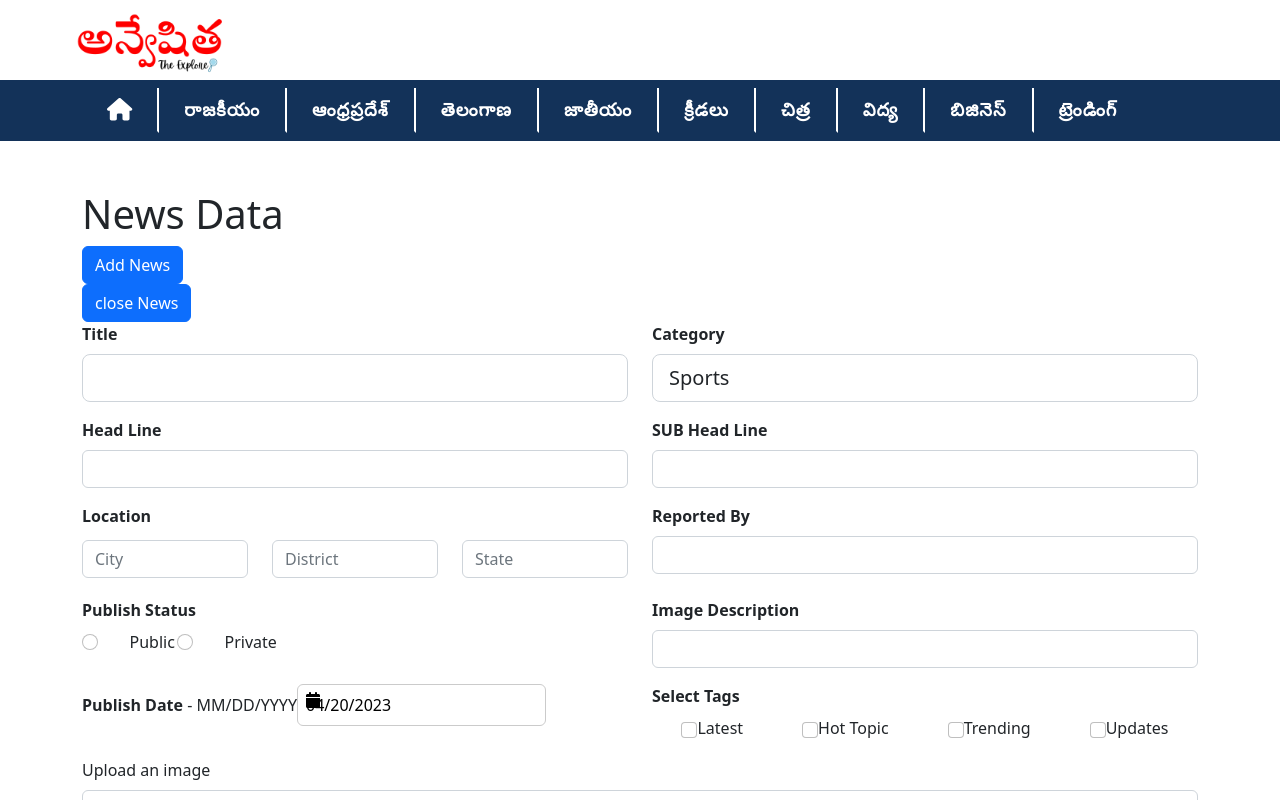
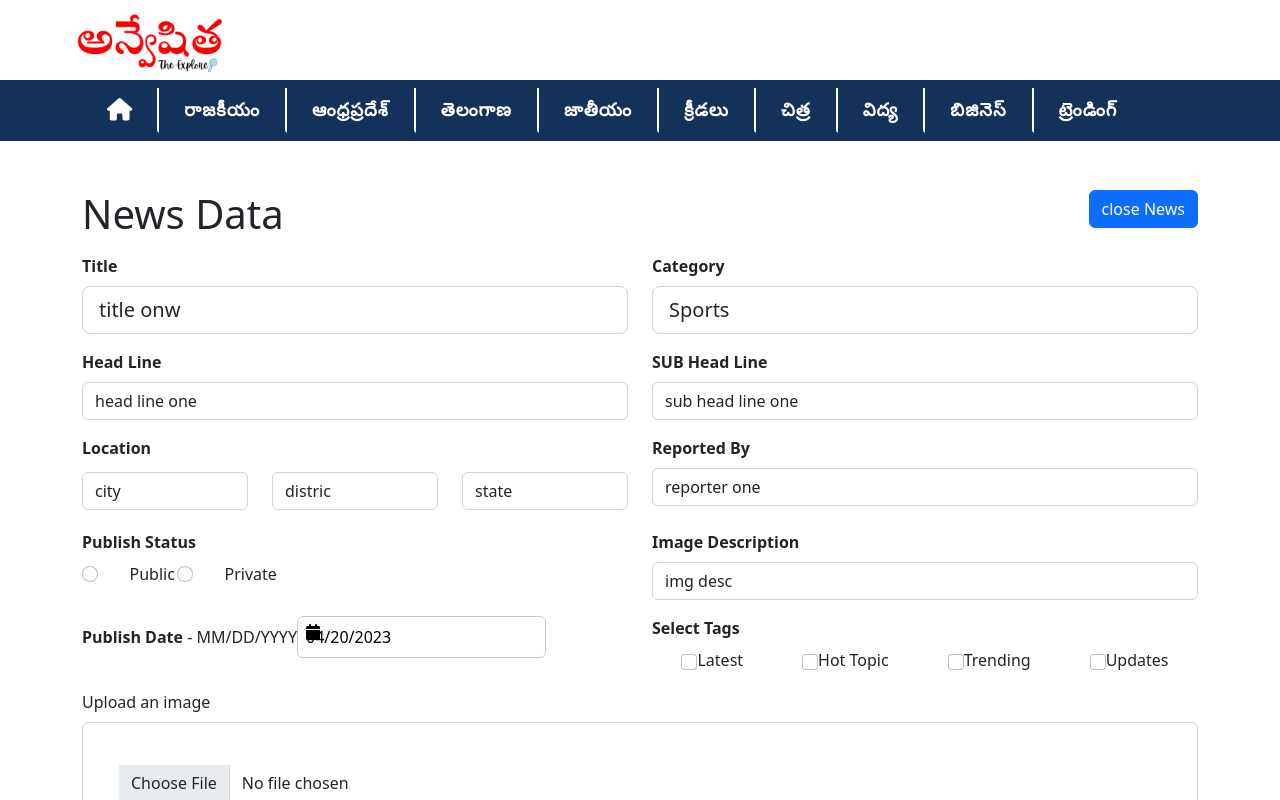
Before and after one commit to lavuhemanth/anveshitha, a React (Create React App) app: page /update/1 in a window 1280 px wide. Both pictures are taken after a click on the button "Add News". Shown: the top 800 px of the page. Built offline with nearby package versions, Linux system fonts and the light colour scheme.

Commit message:
#update generateNews

```diff
--- a/src/App.scss
+++ b/src/App.scss
@@ -8,6 +8,10 @@ $color-hotpink: #FF4081;
 $color-white: white;
 $color-electric-blue: #2196F3;
 $color-liteDark-blue: #1B477E;
+
+body {
+  position: relative;
+}
 
 // set-tow
 
@@ -104,7 +108,13 @@ box-shadow: none !important;
   padding: 10px;
 }
 
-footer p , footer li{
+
+.footer {
+  position: relative;
+  bottom: 0px;
+  top: 10vh;
+}
+.footer p , .footer li{
   font-weight: 300;
   color: white;
 }
@@ -144,3 +154,7 @@ footer p , footer li{
   color: red;
   background-color: #eeeeeea0;
 }
+
+.align-right {
+  text-align: right;
+}
--- a/src/app/components/GenerateNews.js
+++ b/src/app/components/GenerateNews.js
@@ -1,5 +1,5 @@
 import React, { useState } from "react";
-import { Button } from "react-bootstrap";
+import { Button, Row, Col } from "react-bootstrap";
 import CreateFrom from "../templates/create-form/CreateForm";
 import NewsData from "../templates/news-data/NewsData";
 
@@ -11,25 +11,26 @@ function GenerateNews() {
   const [selectedDataIndex, setSelectedDataIndex] = useState(null);
   const [selectedData, setSelectedData] = useState(null);
 
-  const handleCreateForm = () => setShow(true);
-
-  const handleNewsList = () => {
-
-    if (selectedDataIndex) {
-    }
+  const clsEdit = () => {
+    setSelectedData(null);
+    setSelectedDataIndex(null);
+    setShow(false);
   };
 
   const addToDescriptionList = (data) => {
-    if (selectedDataIndex && selectedDataIndex >= 0) {
+    console.log(
+      typeof selectedDataIndex,
+      selectedDataIndex , selectedDataIndex >= 0, ' COnditions'
+    );
+    if (selectedDataIndex !== null && Number(selectedDataIndex) >= 0) {
       const newList = newsList;
       newList[selectedDataIndex] = data;
-      setSelectedData(null);
-      setSelectedDataIndex(null);
       setNewsList(newList);
     } else {
       setNewsList([...newsList, data]);
     }
-    setShow(false);
+    clsEdit();
+    console.log(newsList);
   };
 
   const onEditSubject = (indx) => {
@@ -47,26 +48,34 @@ function GenerateNews() {
 
 
   return (
-    <>
     <div>
+      <Row className="mb-2">
+        <Col>
           <h1>News Data</h1>
-        <Button onClick={handleCreateForm}>Add News</Button>
-      </div>
+        </Col>
+        <Col className="align-right">
+          {!show && <Button onClick={() => setShow(true)}>Add News</Button>}
+          {show && <Button onClick={() => clsEdit()}>close News</Button>}
+        </Col>
+      </Row>
 
+      <Row className="mb-2">
         {show && (
-        <>
-          <Button onClick={handleCreateForm}>close News</Button>
           <CreateFrom onSubmit={addToDescriptionList} newsData={selectedData} />
-        </>
         )}
         {!show && newsList.length > 0 && (
           <NewsData
-          onSubmit={handleNewsList}
+            list={newsList}
             onDelete={deleteSubject}
             onEdit={onEditSubject}
           />
         )}
-    </>
+
+        {!show && newsList.length === 0 && (
+          <h1 className="text-center m-5 p-5">No Data found</h1>
+        )}
+      </Row>
+    </div>
   );
 }
 
--- a/src/app/templates/create-form/CreateForm.js
+++ b/src/app/templates/create-form/CreateForm.js
@@ -10,13 +10,13 @@ import DatePicker from 'react-datepicker';
 
 function CreateFrom({onSubmit, newsData}) {
   // Form fields Start
-  const [title, setTitle] = useState(" ");
-  const [headLine, setHeadLine] = useState(" ");
-  const [subHeadline, setSubHeadline] = useState(" ");
+  const [title, setTitle] = useState("title onw");
+  const [headLine, setHeadLine] = useState("head line one");
+  const [subHeadline, setSubHeadline] = useState("sub head line one");
   const [category, setCategory] = useState("sports");
-  const [imgDesc, setImgDesc] = useState(" ");
-  const [reportedBy, setReportedBy] = useState(" ");
-  const [isPublic, setIsPublic] = useState(false);
+  const [imgDesc, setImgDesc] = useState("img desc");
+  const [reportedBy, setReportedBy] = useState("reporter one");
+  const [isPublic, setIsPublic] = useState('0');
   const [publishDate, setPublishDate] = useState(new Date());
   const [tags, setTags] = useState([]);
   const options = [
@@ -39,12 +39,16 @@ function CreateFrom({onSubmit, newsData}) {
   ];
 
   const [address, setAddress] = useState({
-    city: "",
-    district: "",
-    state: ""
+    city: "city ",
+    district: "distric",
+    state: "state"
   });
 
-    const [subjectList, setSubjectList] = useState([]);
+    const [subjectList, setSubjectList] = useState([
+      { title: "My text ", subject: "this is a lengthy subject" },
+      { title: "My text one", subject: "this is a lengthy subject one" },
+      { title: "My text two", subject: "this is a lengthy subject two" },
+    ]);
     const [subjectObj, setSubjectObj] = useState(null);
   // Form fields end
 
@@ -58,7 +62,7 @@ function CreateFrom({onSubmit, newsData}) {
   const handleHeadLineChange = (event) => setHeadLine(event.target.value);
   const handleSubHeadLineChange = (event) => setSubHeadline(event.target.value);
   const handleCategoryChange = (event) => setCategory(event.target.value);
-  const handlePublicPrivateChange = (event) => setIsPublic(event.target.value);
+  const handlePublicPrivateChange = (event) => setIsPublic(event.target.value === '0' ? '0' : '1');
   const handleDatePicker = (date) => setPublishDate(date);
 
   const handleAddressCityChange = (event) => {
@@ -286,7 +290,7 @@ function CreateFrom({onSubmit, newsData}) {
                 <Form.Check
                   size="sm"
                   type="radio"
-                  value={false}
+                  value="1"
                   name="isPublic"
                   onChange={handlePublicPrivateChange}
                 />
@@ -298,7 +302,7 @@ function CreateFrom({onSubmit, newsData}) {
                 <Form.Check
                   size="sm"
                   type="radio"
-                  value={false}
+                  value="0"
                   name="isPublic"
                   onChange={handlePublicPrivateChange}
                 />
--- a/src/app/templates/news-data/NewsData.js
+++ b/src/app/templates/news-data/NewsData.js
@@ -1,14 +1,16 @@
 import React from 'react';
 import { Button, Table } from 'react-bootstrap';
 
-function NewsData({ list, onEdit, onDelete}) {
+function NewsData({ list, onEdit, onDelete }) {
   return (
     <>
       <Table striped bordered hover>
         <thead>
           <tr>
             <th>#</th>
-            <th colSpan={2}>Subject</th>
+            <th colSpan={2}>Title</th>
+            <th>Status</th>
+            <th>Publish Date</th>
             <th className="w-100x">Actions</th>
           </tr>
         </thead>
@@ -17,9 +19,12 @@ function NewsData({ list, onEdit, onDelete}) {
             list.map((item, i) => (
               <tr key={i}>
                 <td>{i + 1}</td>
-                <td colSpan={2}>
-                  <h3>{item?.title}</h3>
-                  <p>{item?.subject}</p>
+                <td colSpan={2}>{item?.title}</td>
+                <td >{item?.is_public === '1' ? 'Yes' : 'No'}</td>
+                <td>
+                  {new Date(item?.publish_date).getDate()}-
+                  {new Date(item?.publish_date).getMonth() + 1}-
+                  {new Date(item?.publish_date).getFullYear()}
                 </td>
                 <td>
                   <Button
--- a/src/app/templates/template.scss
+++ b/src/app/templates/template.scss
@@ -5,3 +5,7 @@
 @import './header/Header.scss';
 @import './create-form/CreateForm.scss';
 @import "react-datepicker/dist/react-datepicker.css";
+
+.h-100vh {
+    height: 100vh;
+}
```
Lines whose indentation alone changed are shown as unchanged.
